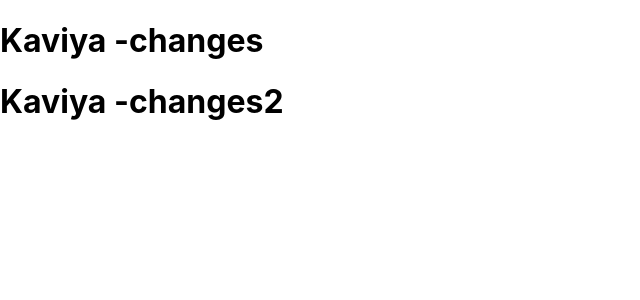
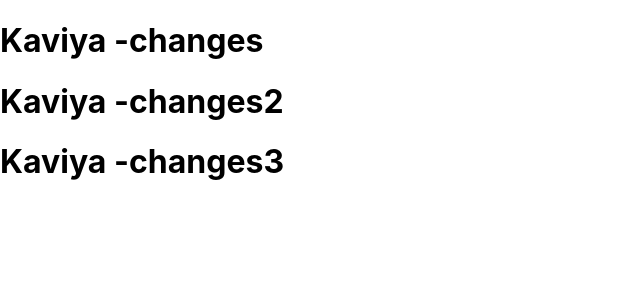
Before and after one commit to kaviyapriya94/git-testing, a React (Create React App) app: page / in a window 1280 px wide. Shown: the top 300 px of the page, without its empty margins (0-640 px from the left). Built offline with nearby package versions, Linux system fonts and the light colour scheme.

Commit message:
Changes - 3

```diff
--- a/src/App.js
+++ b/src/App.js
@@ -6,6 +6,7 @@ function App() {
     <>
       <h1>Kaviya -changes</h1>
       <h1>Kaviya -changes2</h1>
+      <h1>Kaviya -changes3</h1>
     </>
   );
 }
```
